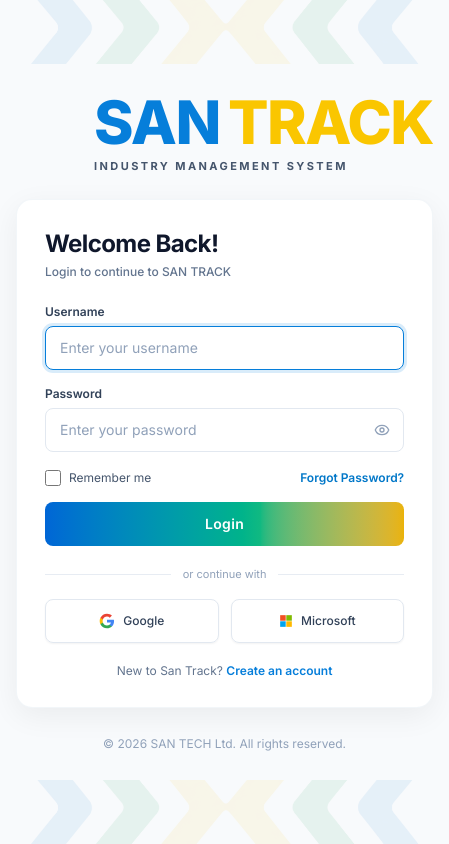
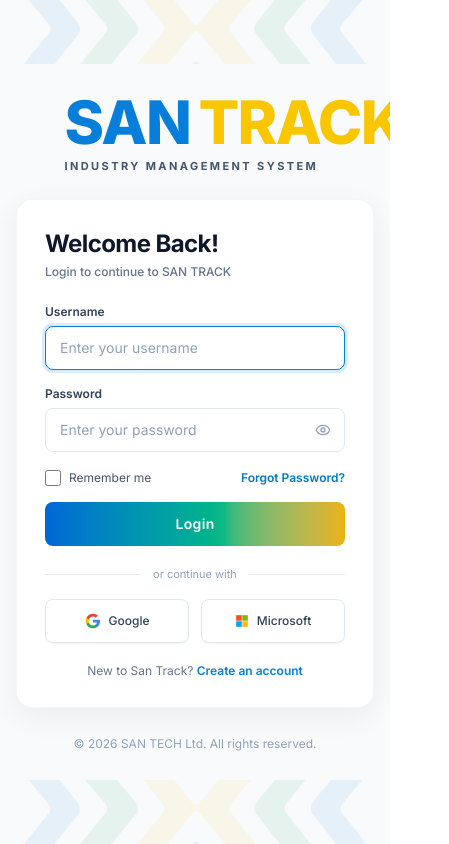
Before and after one commit to Aime-Patrick/santrack, a Next.js app: page /login in a window 390 px wide. Shown: the whole page, 449 px wide, since content can reach past the window. Built offline with nearby package versions, Linux system fonts and the light colour scheme; no server answers.

Commit message:
fix: remove scroll from auth pages by constraining form panel height

```diff
--- a/src/components/auth/auth-shell.tsx
+++ b/src/components/auth/auth-shell.tsx
@@ -87,7 +87,7 @@
       </section>
 
       {/* Form Panel (Centered, Clean, and Elevated) */}
-      <section className="col-span-12 lg:col-span-6 xl:col-span-6 flex flex-col items-center justify-center p-4 sm:p-8 md:p-12 relative bg-[#f8fafc]">
+      <section className="col-span-12 lg:col-span-6 xl:col-span-6 flex flex-col items-center justify-center p-4 sm:p-8 md:p-12 relative bg-[#f8fafc] overflow-hidden h-screen">
         {/* Imigongo Pattern - Top */}
         <div className="pointer-events-none absolute top-0 left-0 right-0 h-16 overflow-hidden opacity-[0.07]">
           <Image src="/images/imigongo2.png" alt="" fill className="object-cover" aria-hidden="true" />
```
